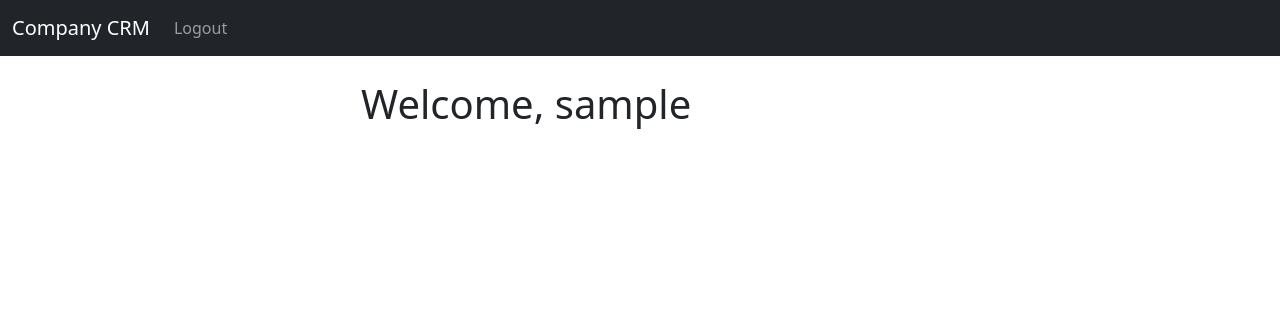
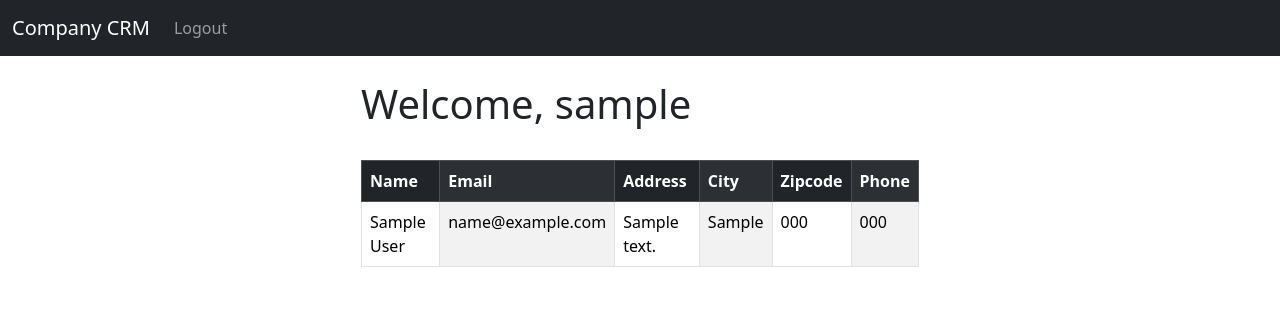
Before and after one commit to bart-bialk/DjangoCRM, a Django app: page / in a window 1280 px wide. Shown: the top 316 px of the page. Run offline with Django 5.2, Linux system fonts and the light colour scheme; the first user in the database is signed in; tables that the repository leaves empty hold one stand-in row (Sample ...).

Commit message:
table added

```diff
--- a/Application/views.py
+++ b/Application/views.py
@@ -2,8 +2,11 @@ from django.shortcuts import render, redirect
 from django.contrib.auth import authenticate, login, logout
 from django.contrib import messages
 from .forms import SignUpForm
+from .models import Record
 
 def home(request):
+    records = Record.objects.all()
+
     # check to see if logging in
     if request.method == 'POST':
         username = request.POST.get('username')
@@ -17,7 +20,7 @@ def home(request):
             messages.success(request, 'Invalid credentials')
             return redirect('home')
     else:
-        return render(request, 'home.html', {})
+        return render(request, 'home.html', {'records': records})
 
 def logout_user(request):
     logout(request)
--- a/templates/home.html
+++ b/templates/home.html
@@ -4,6 +4,36 @@
     <div class="col-md-6 offset-md-3">
         {% if user.is_authenticated %}
             <h1>Welcome, {{ user.username }}</h1>
+            <br/>
+            <table class="table table-striped-columns table-bordered table-hover">
+              <thead class="table-dark">
+                <tr>
+                  <th scope="col">Name</th>
+                  <th scope="col">Email</th>
+                  <th scope="col">Address</th>
+                  <th scope="col">City</th>
+                  <th scope="col">Zipcode</th>
+                  <th scope="col">Phone</th>
+                </tr>
+              </thead>
+              <tbody>
+                    {% if records %}
+                        {% for record in records %}
+                            <tr>
+                                <td>{{ record.first_name }} {{ record.last_name }}</td>
+                                <td>{{ record.email }}</td>
+                                <td>{{ record.address }}</td>
+                                <td>{{ record.city }}</td>
+                                <td>{{ record.zipcode }}</td>
+                                <td>{{ record.phone_number }}</td>
+                            </tr>
+                        {% endfor %}
+                    {% endif %}
+              </tbody>
+            </table>
+
+
+
         {% else %}
             <H1>Login</H1>
             <br/>
```
Lines whose indentation alone changed are shown as unchanged.
